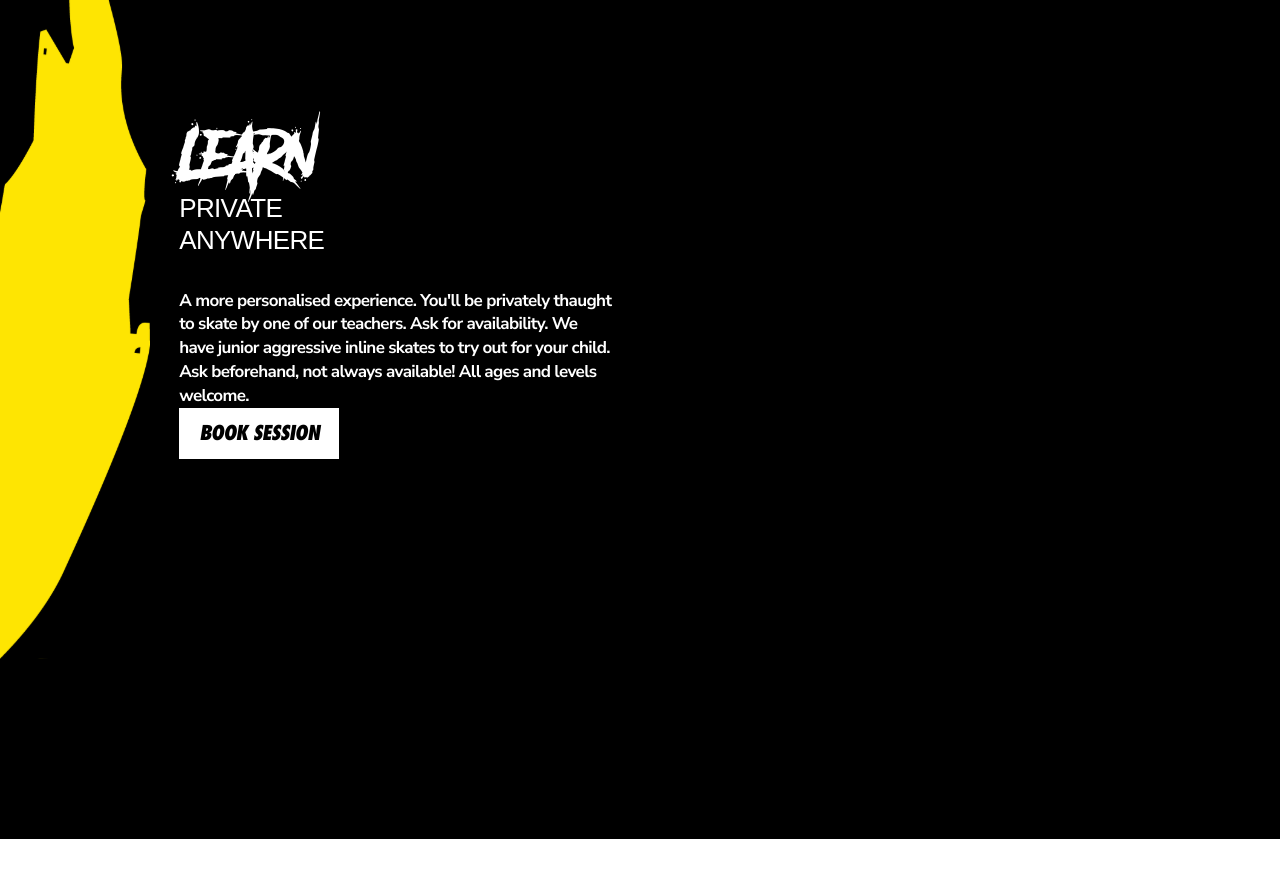
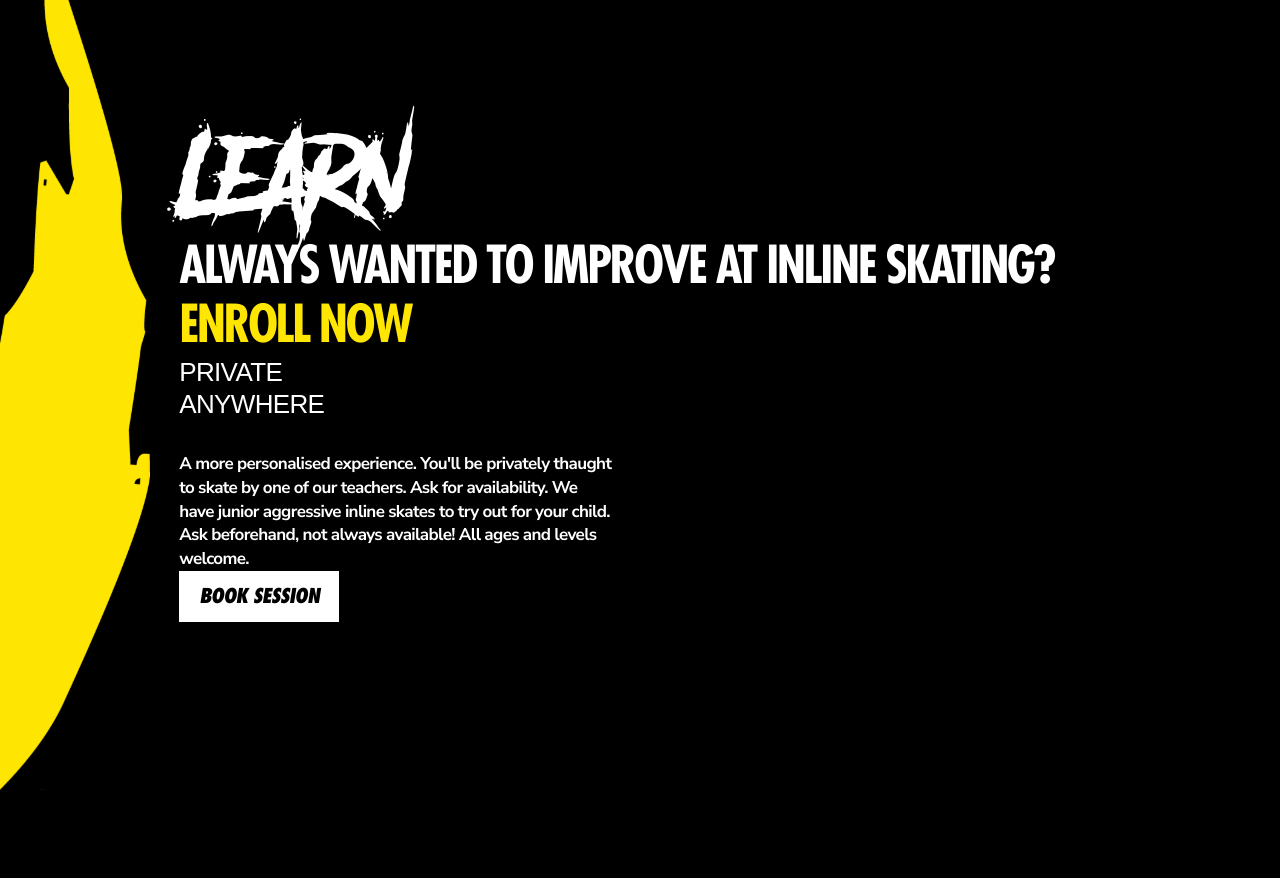
Before and after one commit to friederjanmoerman/next-kapot, a Next.js app: page / in a window 1280 px wide. Shown: the part 860-1738 px from the top of the page. Before the commit the page ends 1699 px from the top, so only its background shows below. Built offline with nearby package versions, Linux system fonts and the light colour scheme; a web font is replaced by a local one.

Commit message:
style SectionLearn

```diff
--- a/components/ImageSlider.tsx
+++ b/components/ImageSlider.tsx
@@ -36,7 +36,6 @@ const SlideBody = styled("div")`
 `
 
 const SlideCaption = styled(Typography)`
-  text-transform: uppercase;
   color: #fff;
   transition: opacity 0.4s ease-out;
   margin-bottom: 34px;
--- a/components/SectionLearn/index.tsx
+++ b/components/SectionLearn/index.tsx
@@ -15,6 +15,12 @@ const SectionLearn = () => {
     <Section>
       <Typography color={"#fff"} variant="h1" component="h2">
         Learn
+      </Typography>
+      <Typography color={"#fff"} variant="h3">
+        Always wanted to improve at inline skating?
+      </Typography>
+      <Typography color={"#fee502"} variant="h3">
+        Enroll now
       </Typography>
       <Grid container spacing={7}>
         <Grid item lg={6}>
--- a/theme/theme.ts
+++ b/theme/theme.ts
@@ -18,7 +18,7 @@ const theme = createTheme({
     ].join(','),
     h1: {
       fontFamily: "AnotherDanger, serif",
-      fontSize: "62px",
+      fontSize: "100px",
       letterSpacing: "-0.2rem",
     },
     h2: {
@@ -30,6 +30,7 @@ const theme = createTheme({
       fontFamily: "FuturaStdCondensedBold, sans-serif",
       fontSize: "51px",
       letterSpacing: "-0.15rem",
+      textTransform: "uppercase",
     },
     h4: {
       fontFamily: "FuturaStdHeavy, sans-serif",
```
